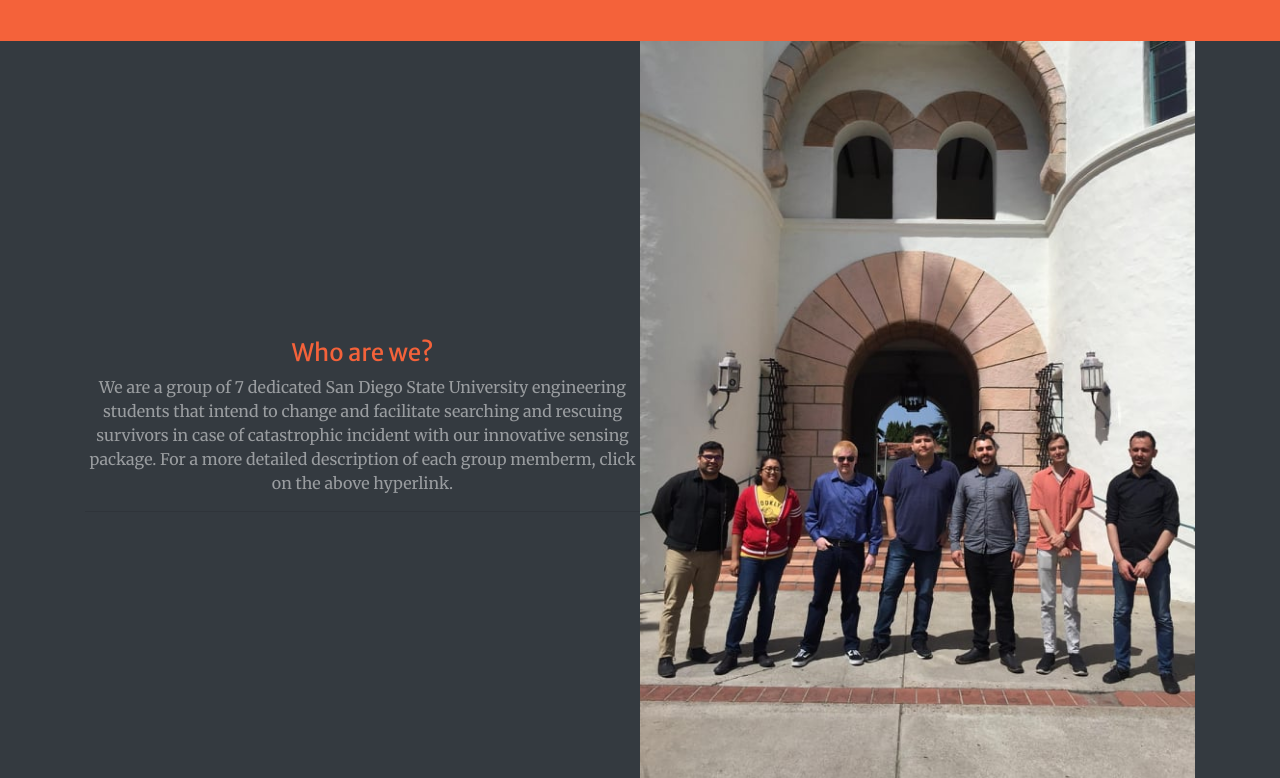
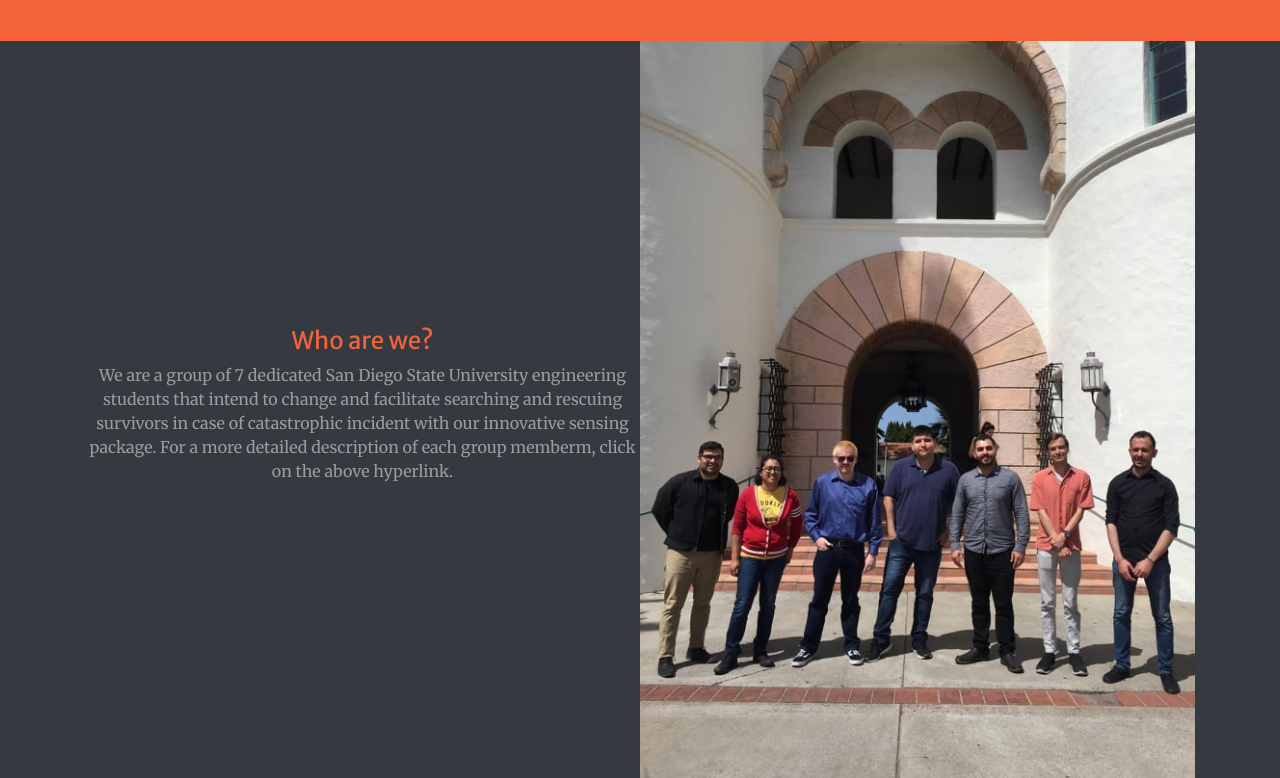
Before and after one commit to victomunguia/SAR-Bumble-Bees, a website with bundled scripts: page index.html in a window 1280 px wide. Shown: the part 1299-2077 px from the top of the page. Built offline with nearby package versions, Linux system fonts and the light colour scheme.

Commit message:
Update index.html

```diff
--- a/index.html
+++ b/index.html
@@ -98,14 +98,16 @@
             <div class="d-flex h-100">
               <div class="project-text w-100 my-auto text-center text-lg-center">
                 <h4 class="text-white">
-                  <BR>
+                  <br>
                   <a href="members.html">Who are we?</a></h4>
                 <p class="mb-0 text-white-50">We are a group of 7 dedicated San Diego State University engineering students that intend to change and
                   facilitate searching and rescuing survivors in case of catastrophic incident with our innovative sensing package. For a more
                   detailed description of each group memberm, click on the above hyperlink.</p>
+                  <br>
                 <hr class="d-none d-lg-block mb-0 mr-0">
               </div>
             </div>
+            <br>
           </div>
         </div>
       </div>
@@ -126,6 +128,7 @@
                   survivors through various sensors and communicating GPS coordinates to first rescuers. Click the link to learn more!</p>
                 <hr class="d-none d-lg-block mb-0 ml-0">
               </div>
+
             </div>
           </div>
         </div>
@@ -145,6 +148,7 @@
                   <a href="progress.html">Our current progress</a></h4>
                 <p class="mb-0 text-white-50">Thus far, we have achieved great amount of progress concerning our intended parts and
                 are in the process of becoming familiar with sensors functionality. Sensor package will need some modifications</p>
+                <br>
                 <hr class="d-none d-lg-block mb-0 mr-0">
               </div>
             </div>
```
